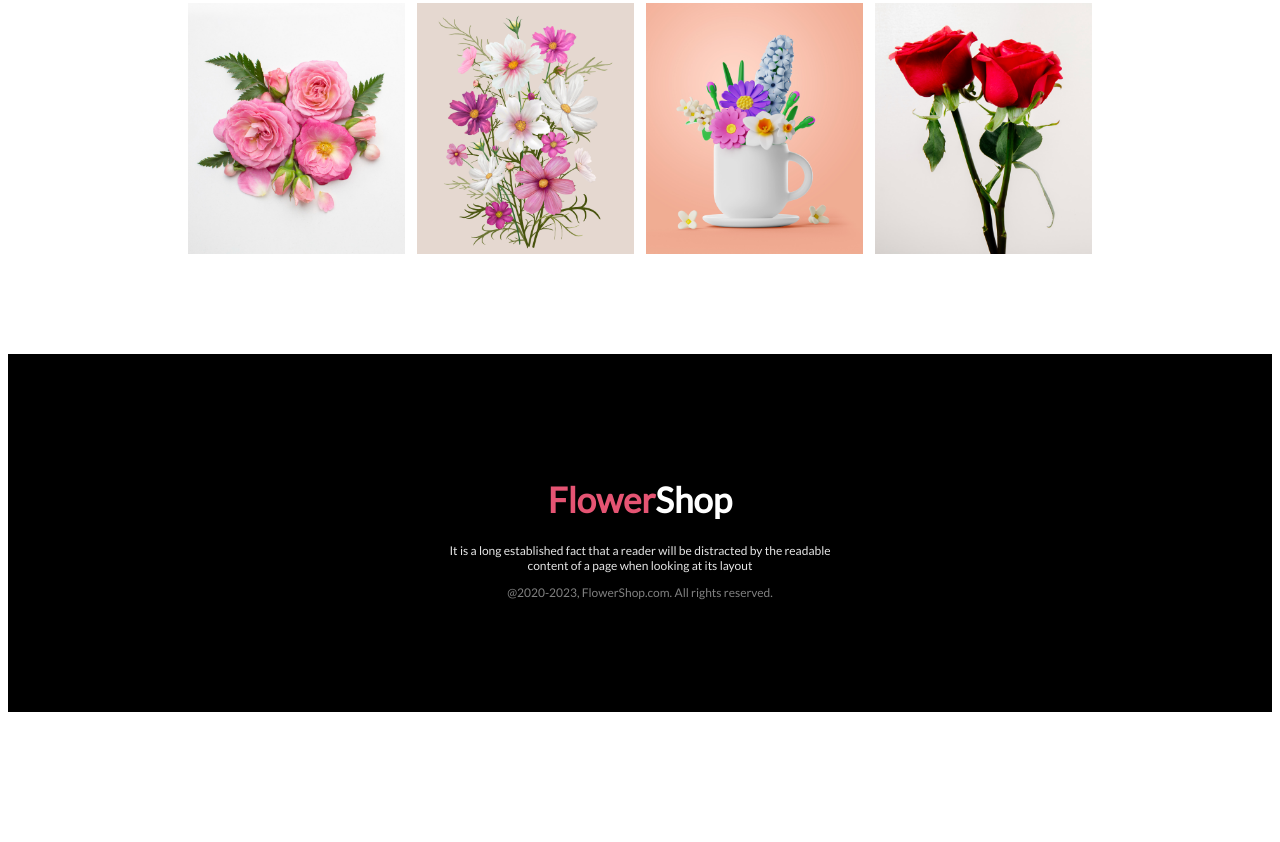
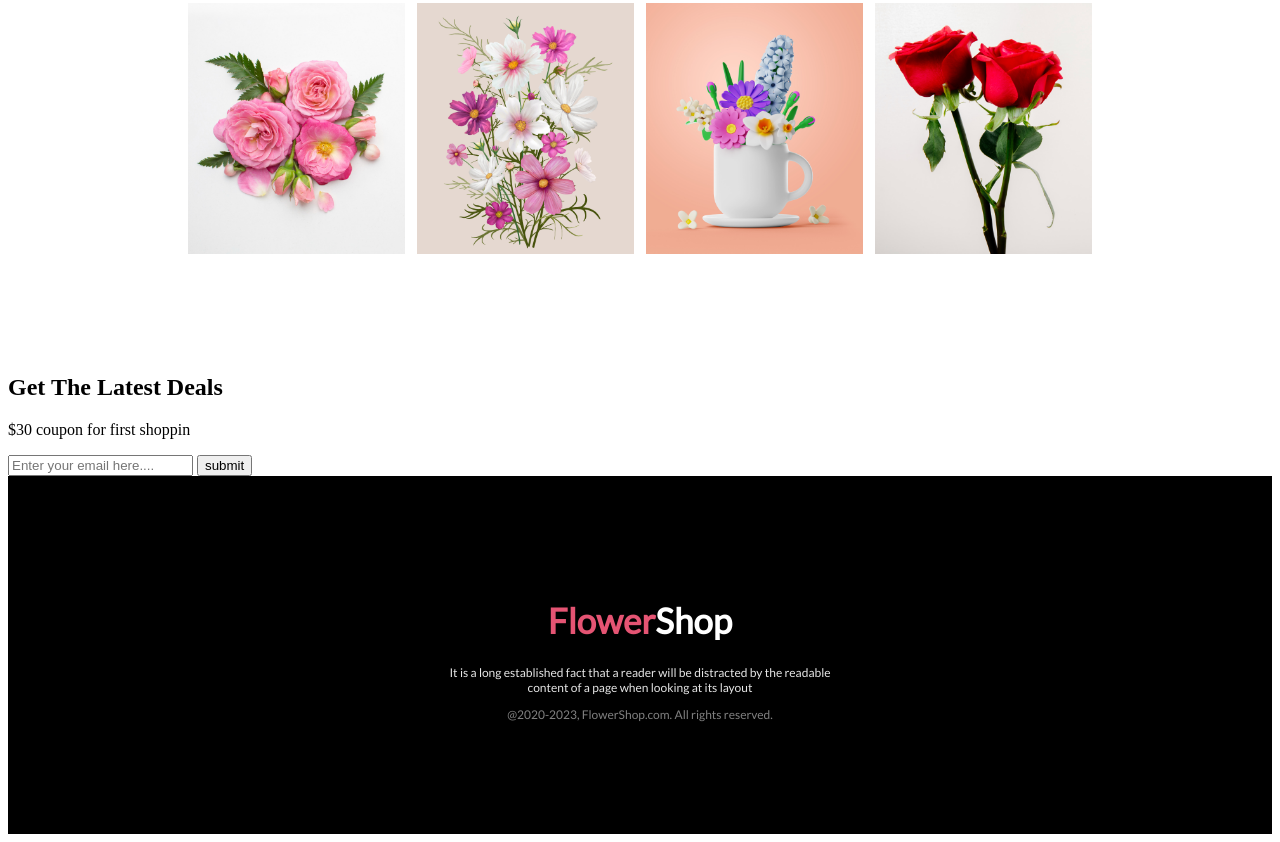
Before and after one commit to KhalidHussain500/Flower-shop-repo, a plain HTML site: page index.html in a window 1280 px wide. Shown: the part 2581-3423 px from the top of the page. Before the commit the page ends 3301 px from the top, so only its background shows below. Drawn offline with nearby package versions, Linux system fonts and the light colour scheme.

Commit message:
added html

```diff
--- a/index.html
+++ b/index.html
@@ -91,6 +91,14 @@
                 <img src="/Flower Asset/Rectangle 5.png" alt="">
                 <img src="/Flower Asset/Rectangle 6.png" alt="">
             </div>
+        </section>
+        <section>
+            <div>
+                <h1>Get The Latest Deals</h1>
+                <p>$30 coupon for first shoppin</p>
+                <input type="email" placeholder="Enter your email here...." id="">
+                <input type="submit" value="submit">
+            </div>
 
 
         </section>
```
